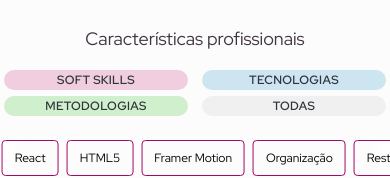
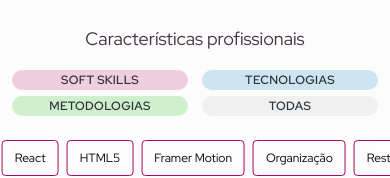
Before and after one commit to cmoutella/next-portfolio, a Next.js app: page /career in a window 390 px wide. Shown: the part 1148-1326 px from the top of the page. Built offline with nearby package versions, Linux system fonts and the light colour scheme.

Commit message:
fix(Skills): fix filter padding

```diff
--- a/src/pageComponents/career/Skills.tsx
+++ b/src/pageComponents/career/Skills.tsx
@@ -61,7 +61,7 @@ const Skills = () => {
 
   return (
     <div>
-      <div className="grid grid-rows-2 grid-cols-2 gap-[6px] md:flex flex-wrap justify-center items-center mb-[24px]">
+      <div className="grid grid-rows-2 grid-cols-2 gap-[6px] md:flex flex-wrap justify-center items-center mb-[24px] px-[8px]">
         {content.filters.map((filter: FilterItem, i: number) => (
           <div
             key={i}
```
